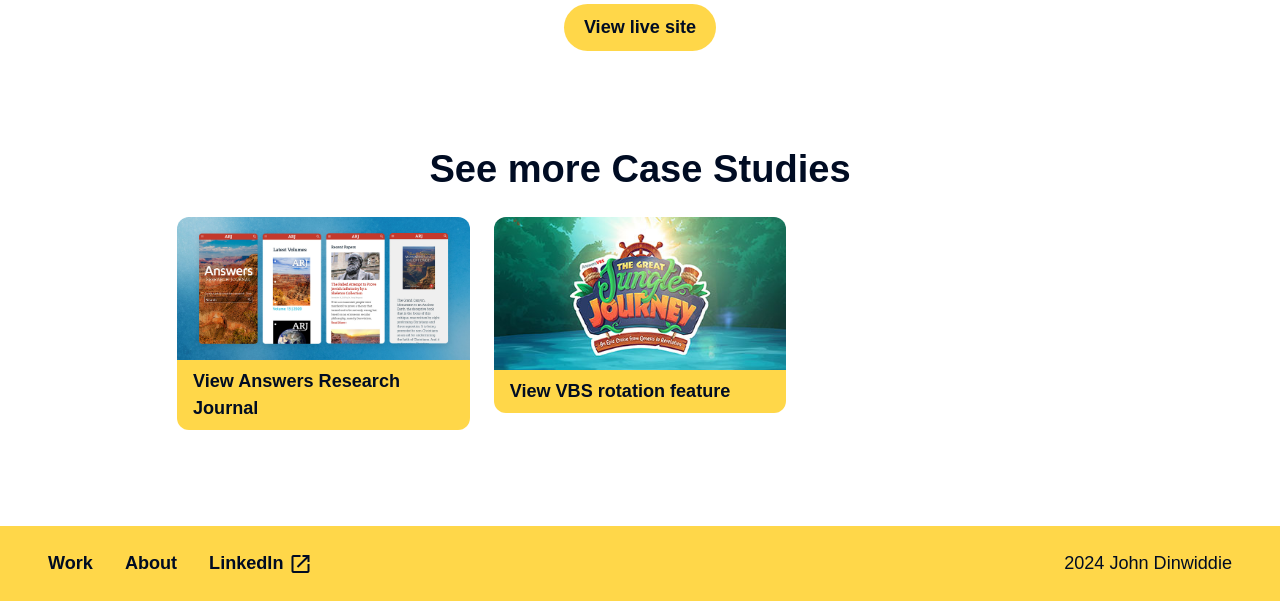
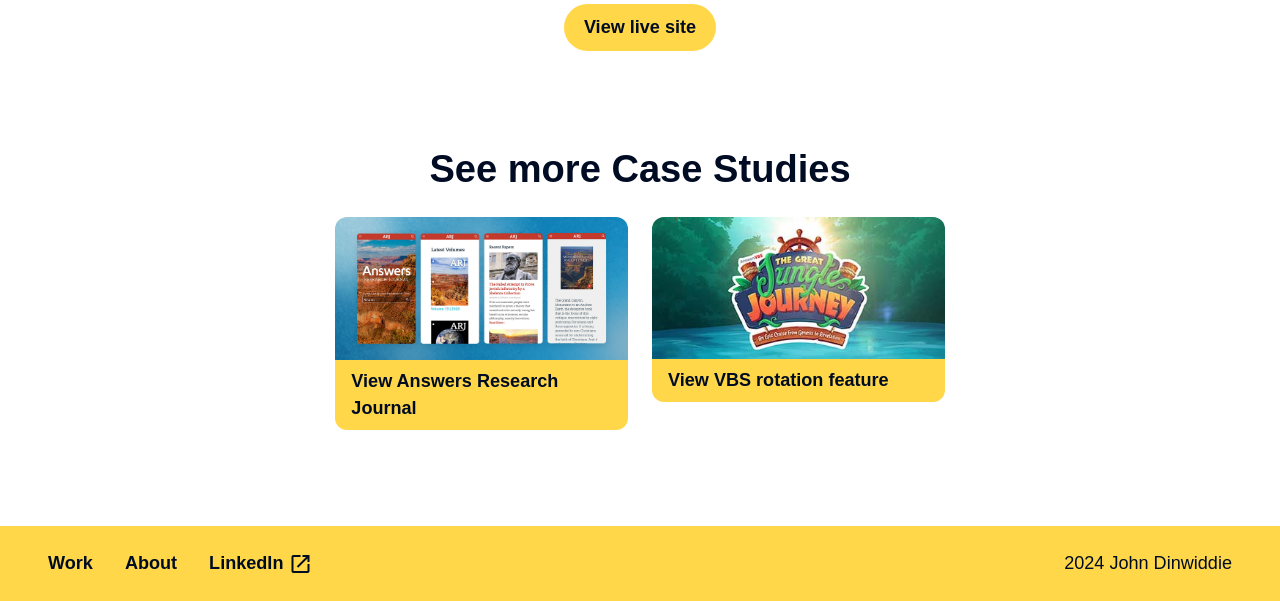
Before and after one commit to minimalPizza/portfolio-2024, a plain HTML site: page jobs-page.html in a window 1280 px wide. Shown: the part 3709-4310 px from the top of the page. Drawn offline with nearby package versions, Linux system fonts and the light colour scheme; a web font is replaced by a local one.

```diff
--- a/jobs-page.html
+++ b/jobs-page.html
@@ -95,7 +95,7 @@
                             <h2 class="text-center mb-4">See more <span class="marker-font">Case Studies</span></h2>
                         </div>
                     </div>
-                    <div class="row row-cols-1 row-cols-md-3">
+                    <div class="row row-cols-1 row-cols-md-3 justify-content-center">
                         <div class="col">
                             <article class="project">
                                 <a href="/answers-research-journal">
@@ -110,7 +110,7 @@
                             <article class="project">
                                 <a href="/vbs-rotation">
                                     <div>
-                                        <img src="images/jungle-journey-preview-v2.jpg" alt="jungle journey landing page" width="600" height="314">
+                                        <img src="images/jungle-journey-see-more.jpg" alt="jungle journey landing page" width="600" height="314">
                                     </div>
                                     <p class="project__title">View VBS rotation feature</p>
                                 </a>
```
Also changed, not shown: about.html (+2 -2 lines), answers-research-journal.html (+2 -2 lines), vbs-rotation.html (+1 -1 lines), images/jungle-journey-see-more.jpg (added), images/profile-pic-v2.jpg (added), 2 other files.
